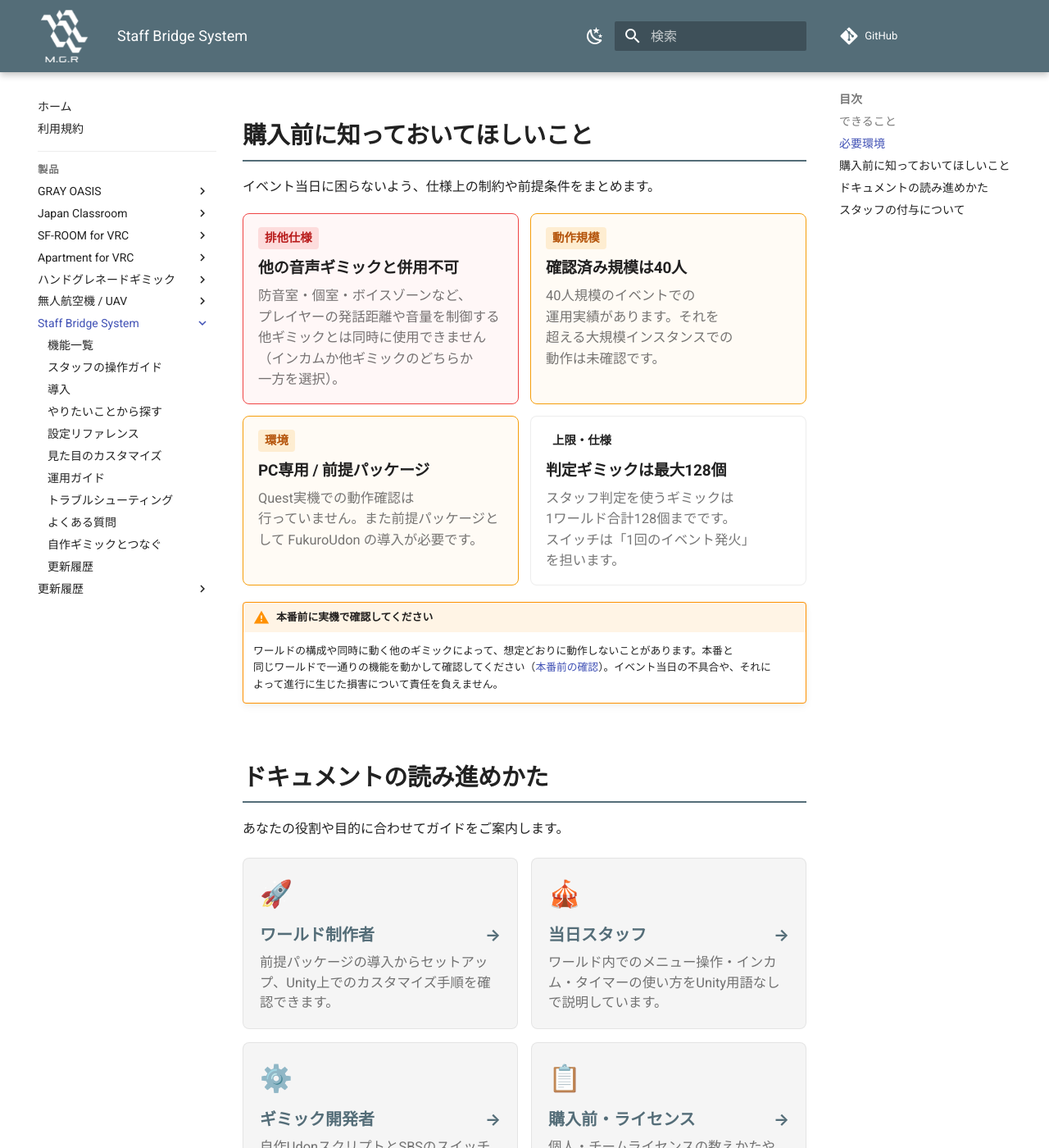
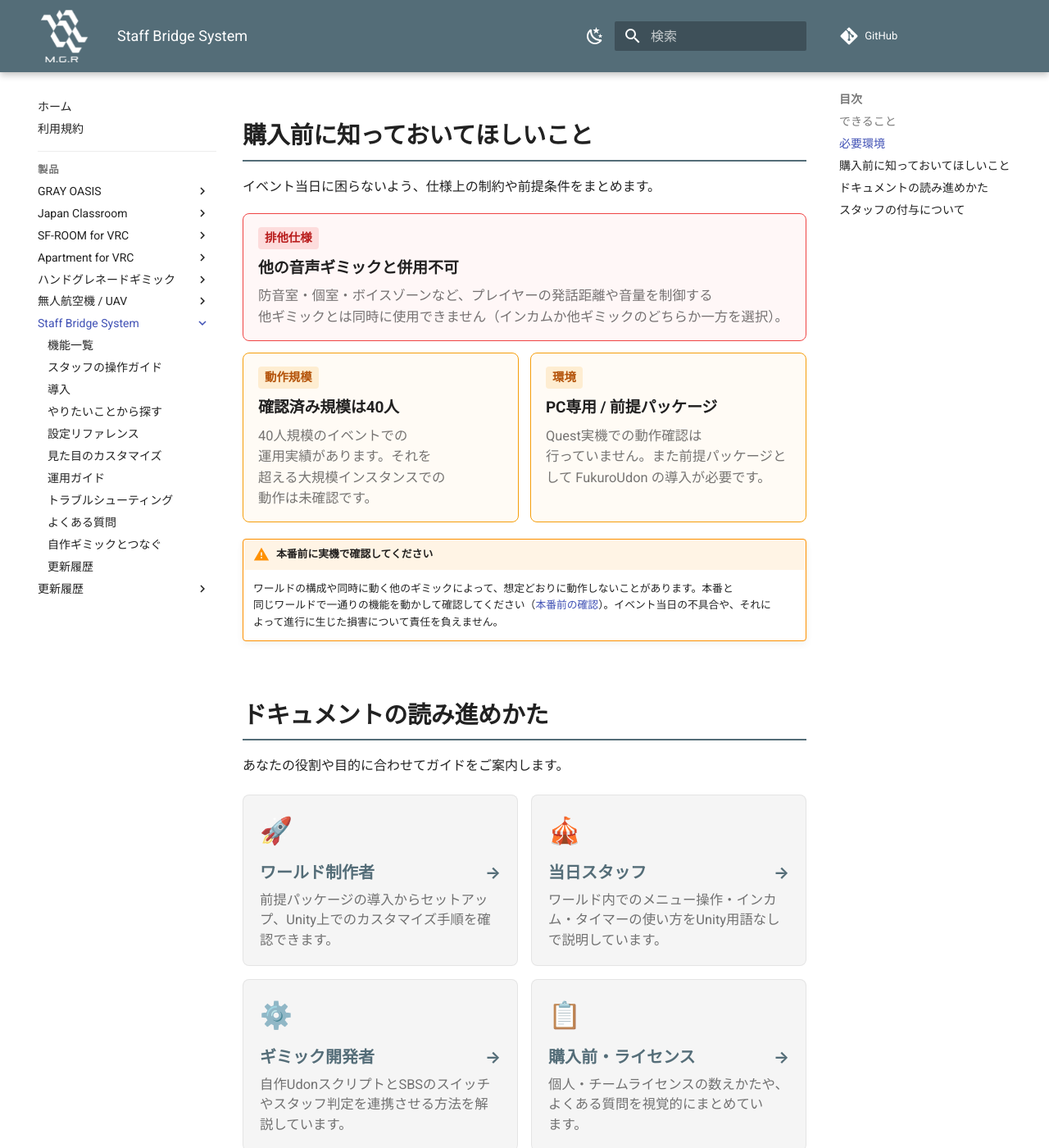
Before and after one commit to MAGURO-git/ProductArchive, an MkDocs documentation site: the page built from docs/staff-bridge-system/index.md, in a window 1280 px wide and 1400 px high, scrolled down 1712 px. Shown: the whole window at 82% size. Built offline with MkDocs 1.6.1 and Material for MkDocs 9.7.7, drawn with Linux system fonts in a browser that asks for light colours; comment, search, counter and statistics services are not loaded.

Commit message:
SBSのトップから判定ギミック上限のカードを外し、制約カードを重要度順に並べる
上限（128個）は通常の使い方では当たらず、詳細は設定リファレンスに残っている。
残る3枚は、併用不可（danger）を1段目に全幅で置き、残り2枚を2列に並べる。
狭い画面では1列にする。

Co-Authored-By: Claude Opus 5.5 <noreply@anthropic.com>

```diff
--- a/docs/assets/extra.css
+++ b/docs/assets/extra.css
@@ -558,9 +558,20 @@
 /* 2. 注意事項・制約事項カード */
 .md-typeset .constraint-grid {
   display: grid;
-  grid-template-columns: repeat(auto-fit, minmax(280px, 1fr));
+  grid-template-columns: repeat(2, minmax(0, 1fr));
   gap: 14px;
   margin: 1.2em 0;
+}
+
+/* 最も重い制約（danger）は1段目に全幅で置き、残りを2列に並べる */
+.md-typeset .constraint-grid > .constraint-card.danger {
+  grid-column: 1 / -1;
+}
+
+@media screen and (max-width: 45em) {
+  .md-typeset .constraint-grid {
+    grid-template-columns: 1fr;
+  }
 }
 
 .md-typeset .constraint-card {
--- a/docs/staff-bridge-system/index.md
+++ b/docs/staff-bridge-system/index.md
@@ -74,14 +74,6 @@ FukuroUdon は VCC / ALCOM から導入できます。詳しくは [導入](inst
     <h4>PC専用 / 前提パッケージ</h4>
     <p>Quest実機での動作確認は行っていません。また前提パッケージとして FukuroUdon の導入が必要です。</p>
   </div>
-
-  <div class="constraint-card">
-    <div class="badge-row">
-      <span class="tag">上限・仕様</span>
-    </div>
-    <h4>判定ギミックは最大128個</h4>
-    <p>スタッフ判定を使うギミックは1ワールド合計128個までです。スイッチは「1回のイベント発火」を担います。</p>
-  </div>
 </div>
 
 !!! warning "本番前に実機で確認してください"
```
